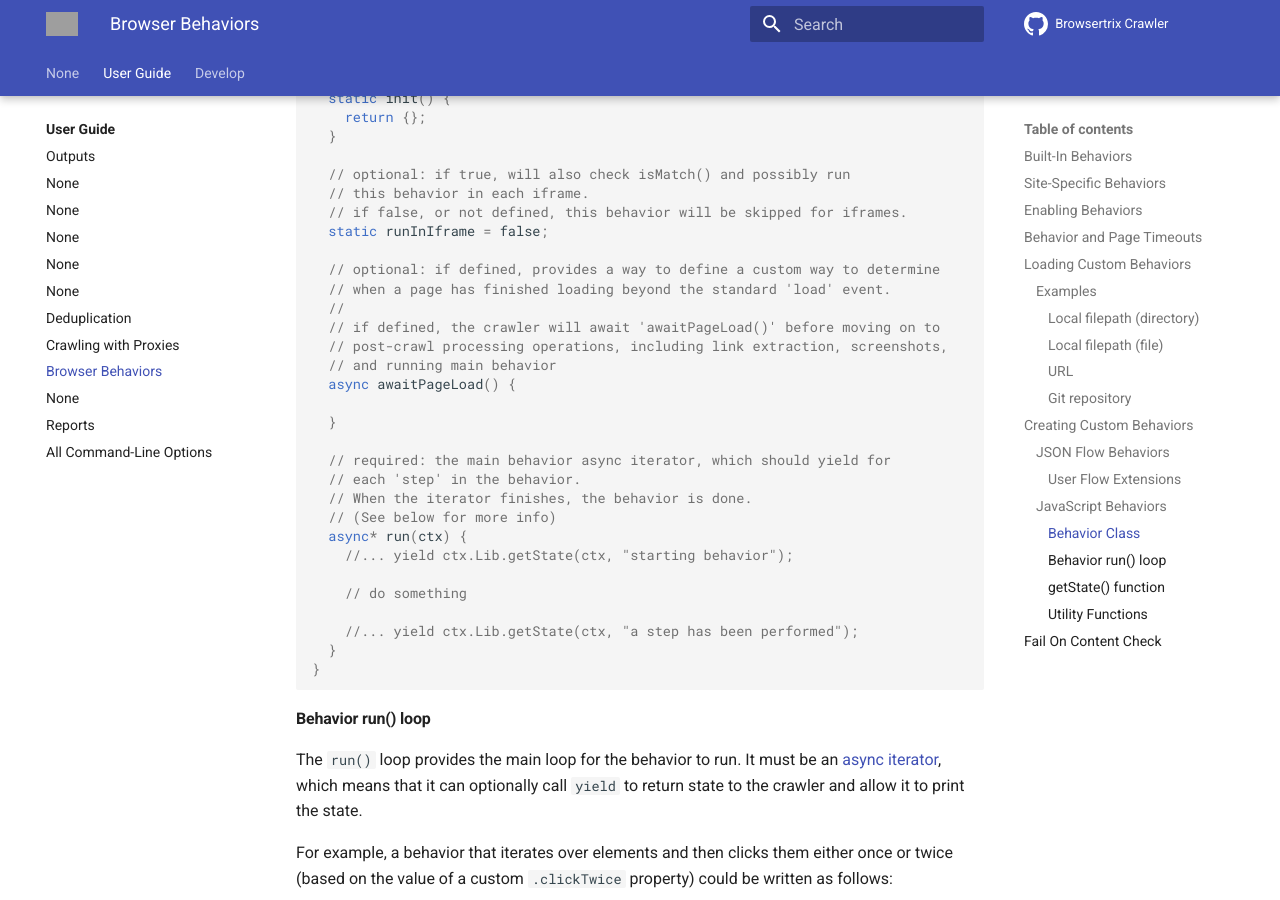
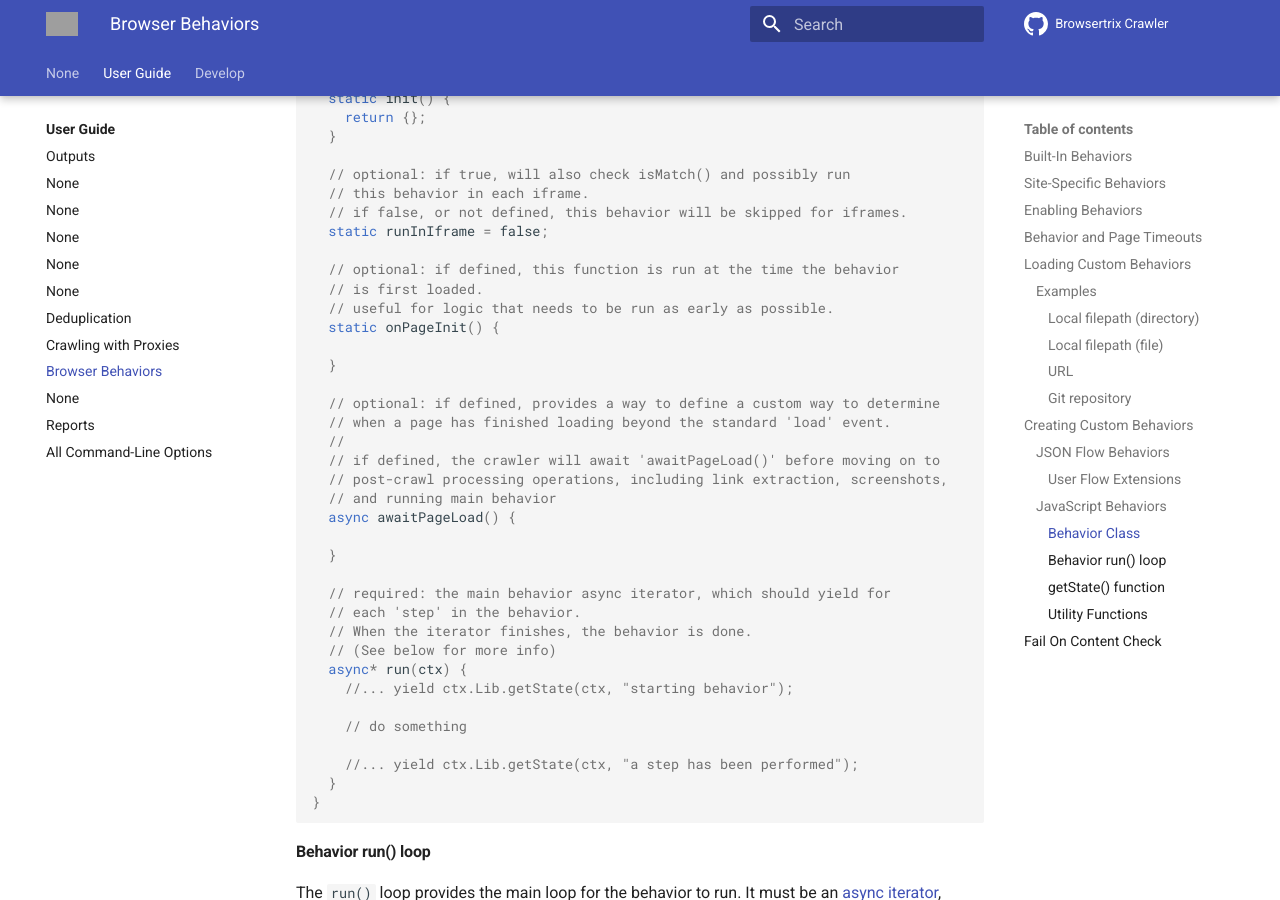
Before and after one commit to webrecorder/browsertrix-crawler, an MkDocs documentation site: the page built from docs/docs/user-guide/behaviors.md, in a window 1280 px wide and 900 px high, scrolled down 4264 px. Built offline with MkDocs 1.6.1 and Material for MkDocs 9.7.7, drawn with Linux system fonts in a browser that asks for light colours; comment, search, counter and statistics services are not loaded; grey boxes are pictures that could not be loaded.

Commit message:
update behaviors + update docs with onPageInit (#1062)
- deps: bump browsertrix-behaviors to 0.11.0 which introduces onPageInit() to support youtube
- mention onPageInit() function added in browsertrix-behaviors 0.11.0 in behaviors docs

```diff
--- a/docs/docs/user-guide/behaviors.md
+++ b/docs/docs/user-guide/behaviors.md
@@ -157,6 +157,13 @@ class MyBehavior
   // if false, or not defined, this behavior will be skipped for iframes.
   static runInIframe = false;
 
+  // optional: if defined, this function is run at the time the behavior
+  // is first loaded.
+  // useful for logic that needs to be run as early as possible.
+  static onPageInit() {
+
+  }
+
   // optional: if defined, provides a way to define a custom way to determine
   // when a page has finished loading beyond the standard 'load' event.
   //
--- a/package.json
+++ b/package.json
@@ -21,7 +21,7 @@
     "@novnc/novnc": "1.7.0",
     "@puppeteer/replay": "^3.1.3",
     "@webrecorder/wabac": "^2.26.5",
-    "browsertrix-behaviors": "^0.10.1",
+    "browsertrix-behaviors": "^0.11.0",
     "client-zip": "^2.4.5",
     "css-selector-parser": "^3.0.5",
     "fetch-socks": "^1.3.2",
```
Also changed, not shown: 1 other file.
